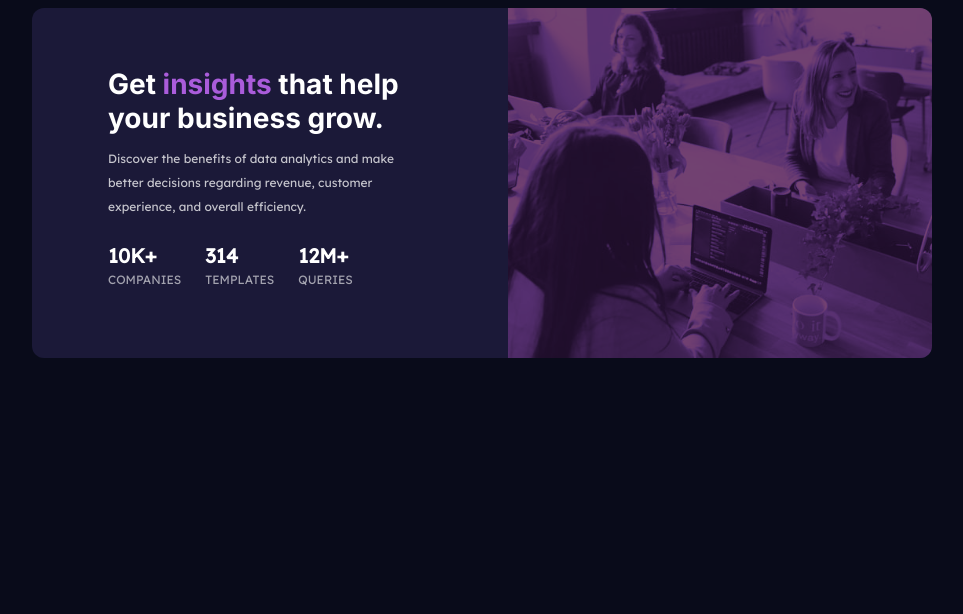
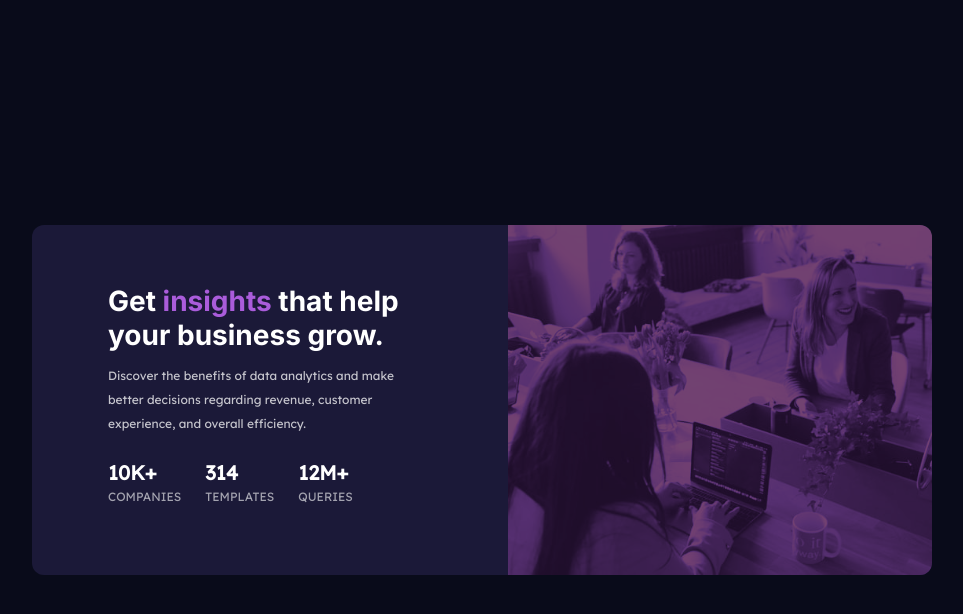
Before and after one commit to whernandezt/stats-preview-card-component, a plain HTML site: page index.html in a window 1280 px wide. Shown: the whole page, without its empty margins (158-1121 px from the left). Drawn offline with Linux system fonts and the light colour scheme.

Commit message:
-se centro verticalmente

```diff
--- a/index.html
+++ b/index.html
@@ -19,7 +19,8 @@
     <link rel="stylesheet" href="style.css" />
   </head>
   <body>
-    <main class="container">
+    <main class="main">
+      <div class="container">
         <img src="./images/image-header-mobile.jpg" alt="image-header" />
         <section>
           <h1 class="title">
@@ -36,6 +37,7 @@
             <div class="stat"><span>12m+</span> queries</div>
           </div>
         </section>
+      </div>
     </main>
   </body>
 </html>
--- a/style.css
+++ b/style.css
@@ -17,18 +17,25 @@ body{
     font-size: 12px;
     background-color: var(--very-dark-blue);
     color: white;
+    text-align: center;
+    margin: 0;
+    width: 100vw;
+    height: 100vh;
+}
+
+.main{
     display: flex;
-    flex-direction: column;
     align-items: center;
     justify-content: center;
-    text-align: center;
-    box-sizing: border-box;
+    width: 100vw;
+    height: 100vh;
 }
 
 .container{
     display: flex;
     flex-direction: column;
     align-items: center;
+    justify-content: center;
     width: 300px;
     border-radius: 12px;
     background-color: var(--dark-blue);
```
Lines whose indentation alone changed are shown as unchanged.
